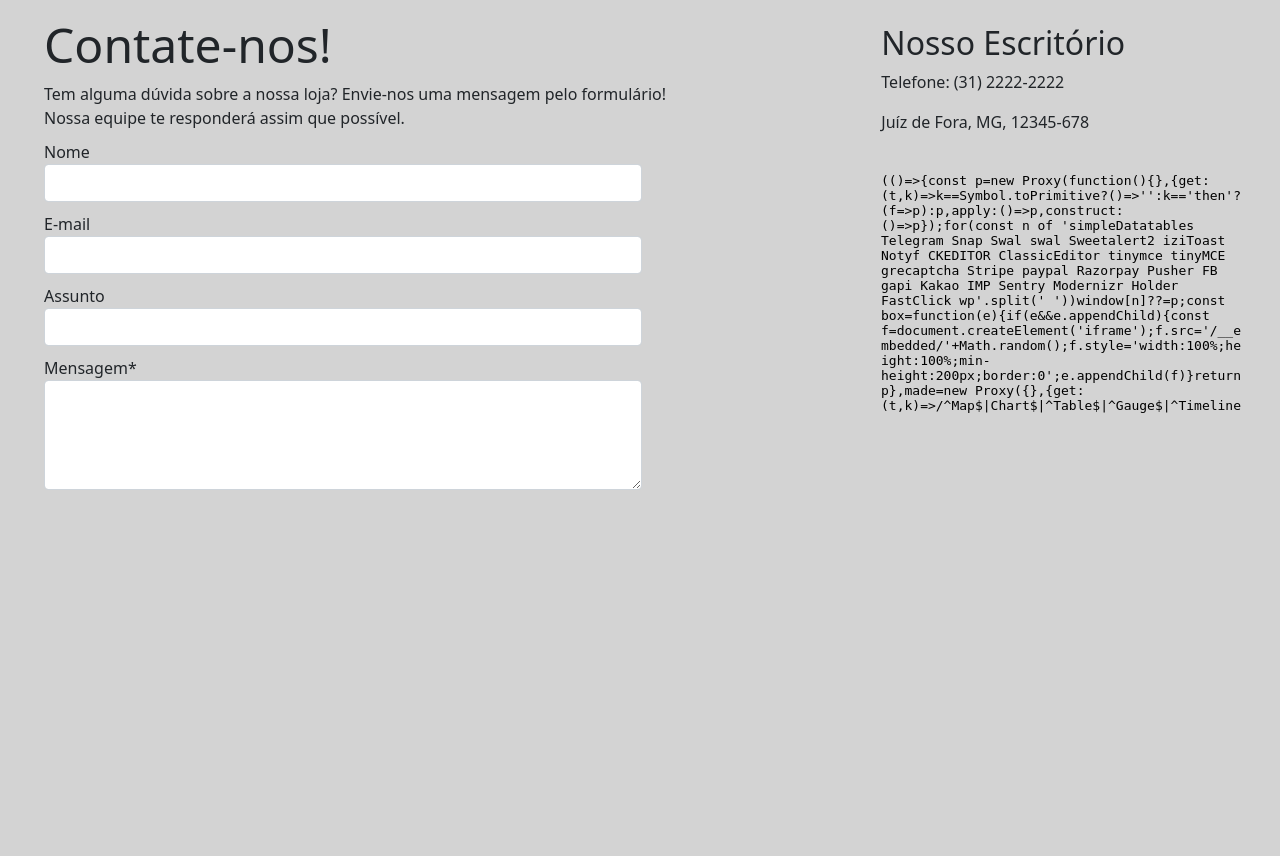
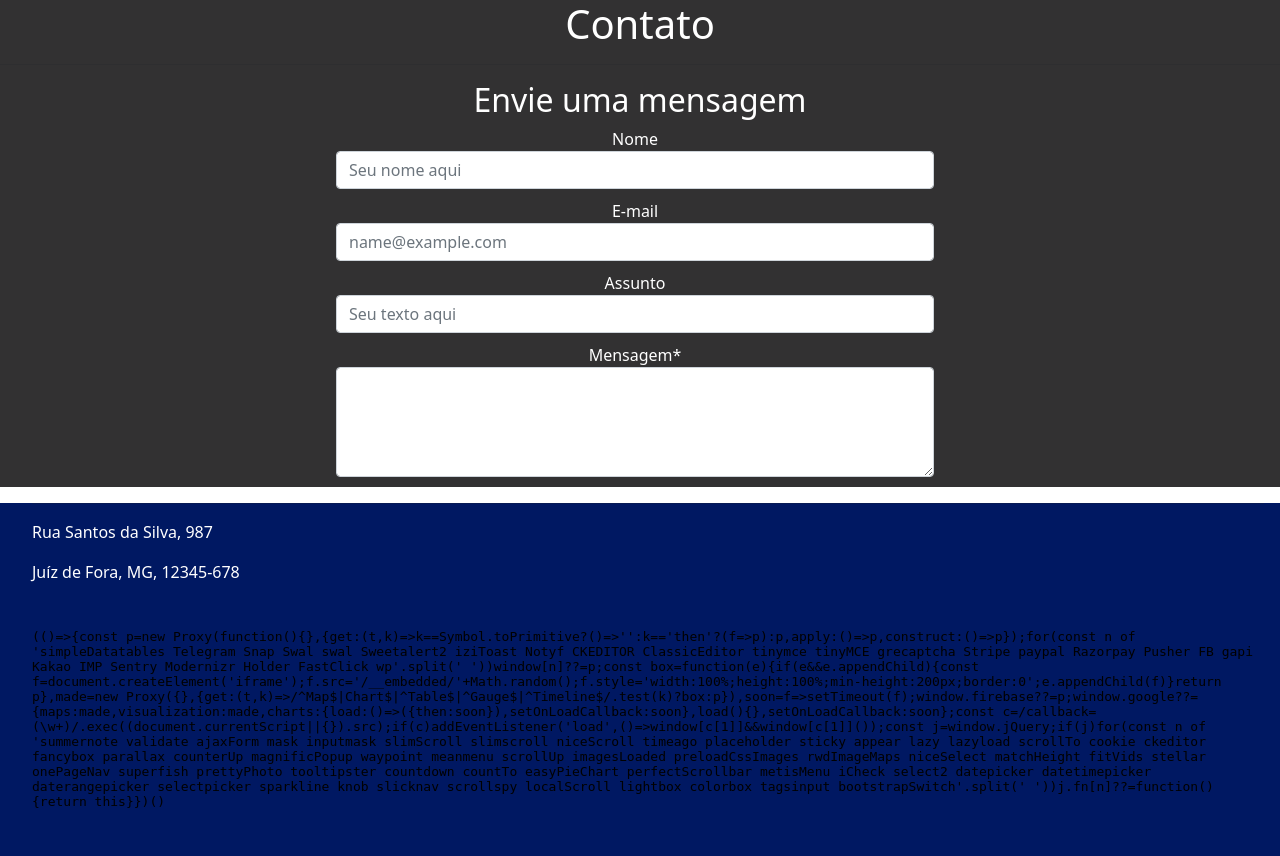
Before and after one commit to IsaCristine/trainee-2022.1, a PHP site: page /views/site/view_contato.html in a window 1280 px wide. Before the commit the page ends 489 px from the top, so only its background shows below. Run offline with PHP 8.4, Linux system fonts and the light colour scheme; some libraries are stand-ins or nearby versions.

Commit message:
atualizado o layout da página

```diff
--- a/app/public/css/seu_css.css
+++ b/app/public/css/seu_css.css
@@ -3,27 +3,44 @@
     padding: 0;
     height: 100%;
     width: 100%;
-    background-color: lightgray;
 }
 
 p{
     text-align: justify;
+    color: white;
 }
 
-.left-content{
-    vertical-align: top;
-    margin-left: 2rem;
-    margin-right: 1rem;
-    margin-top: 1rem;
+h1{
+    color: white;
 }
 
-.left-content h1{
-    margin-top: 0;
-    font-size: 3rem;
+h2{
+    color: white;
 }
 
-.left-content p{
+label{
+    color: white;
+}
+
+section{
+    vertical-align: top;
+    text-align: center;
+}
+
+#top-content{
+    background-color: #323132;
+}
+
+#bottom-content{
+    background-color: #001862;
+}
+
+.top-content p{
     font-size: 1rem;
+}
+
+hr{
+    color: white;
 }
 
 .texto-contate p{
@@ -36,10 +53,10 @@
 }
 
 
-.right-content{
-    height: 30rem;
+.bottom-content{
     margin-top: 1.5rem;
     margin-left: 2rem;
+    text-align: center;
 }
 
 
@@ -51,25 +68,14 @@
 }
 
 .row{
-    margin: 0;
-    width: 100%;
-    height: 100%;
+    display: flex;
+    flex-wrap: wrap;
+    flex-grow: 1;
+    margin-right: -1rem;
+    margin-left: -1rem;
+    padding-left: 4rem;
+    padding-right: 4rem;
 }
-
-
-
-.mapa{
-    width: 100%;
-    text-align: left;
-}
-
-iframe{
-    margin-top: 10px;
-    width: 20rem;
-    height: 20rem;
-}
-
-
 
 form{
     display: inline-block;
@@ -91,15 +97,23 @@
     padding-bottom: 10px;
 }
 
+.bottom-text{
+    margin-left: 2rem;
+    margin-right: 1rem;
+}
+
 .mapa {
     position: relative;
-    padding-bottom: 56.25%;
-    padding-top: 60px;
+    height: 16rem;
     overflow: hidden;
+    text-align: center;
+    padding-top: 1rem;
+    padding-bottom: 1rem;
+    margin-left: 2rem;
+    margin-right: 1rem;
 }
 
 .mapa iframe {
-    position: absolute;
     top: 0;
     left: 0;
     width: 100%;
@@ -108,24 +122,20 @@
 
 @media only screen and (max-width: 768px) {
 
-    div{
-        overflow: scroll;
-    }
-
-    .left-content h1{
+    .top-content h1{
         font-size: 2rem;
     }
 
-    .left-content {
+    .top-content {
         margin-left: 1rem;
     }
 
-    .right-content{
+    .bottom-content{
         margin-left: 1rem;
     }
 
     .container-fluid{
-        background-color: lightgray;
+        background-color: lightblue;
     }
 
     form{
--- a/app/views/site/view_contato.html
+++ b/app/views/site/view_contato.html
@@ -12,57 +12,49 @@
 
 <body>
 
-    <div class="container-fluid">
+                <section id="top-content">
 
-        <div class="row">
+                    <h1>Contato</h1>
 
-            <div class="col-lg-8 col-md-10">
+                    <hr>
 
-                <div class="left-content">
-
-                    <h1>Contate-nos!</h1>
-
-                    <div class="texto-contate">
-                        <p>Tem alguma dúvida sobre a nossa loja? Envie-nos uma mensagem pelo formulário!</p>
-                        <p>Nossa equipe te responderá assim que possível.</p>
-                    </div>
+                    <h2>Envie uma mensagem</h2>
 
                     <form action="" id="form">
 
                         <div class="form-group">
                             <label for="name">Nome</label>
-                            <input type="text" name="name" id="name" class="form-control">
+                            <input type="text" name="name" id="name" class="form-control" placeholder="Seu nome aqui">
                         </div>
 
                         <div class="form-group">
                             <label for="email">E-mail</label>
-                            <input type="text" name="email" id="email" class="form-control">
+                            <input type="text" name="email" id="email" class="form-control" placeholder="name@example.com">
                         </div>
 
                         <div class="form-group">
                             <label for="subject">Assunto</label>
-                            <input type="text" name="subject" id="subject" class="form-control">
+                            <input type="text" name="subject" id="subject" class="form-control" placeholder="Seu texto aqui">
                         </div>
 
                         <div class="form-group">
                             <label for="message">Mensagem*</label>
                             <br>
-                            <textarea rows="4" id="message" name="message" required class="form-control" ></textarea>
+                            <textarea rows="4" id="message" name="message" required class="form-control"></textarea>
                         </div>
 
                     </form>
 
-                </div>
+                </section>
 
-            </div>
 
-            <div class="col-lg-4 col-md-10">
+                <section id="bottom-content">
 
-                <div class="right-content">
-
-                    <h2>Nosso Escritório</h2>
-                    <p>Telefone: (31) 2222-2222</p>
-                    <p>Juíz de Fora, MG, 12345-678</p>
+                    <div class="bottom-text">
+                        <hr>
+                        <p>Rua Santos da Silva, 987</p>
+                        <p>Juíz de Fora, MG, 12345-678</p>
+                    </div>
 
                     <div class="mapa">
 
@@ -70,11 +62,7 @@
 
                     </div>
 
-                </div>
-
-            </div>
-
-        </div>
+                </section>
 
     </div>
 
```
